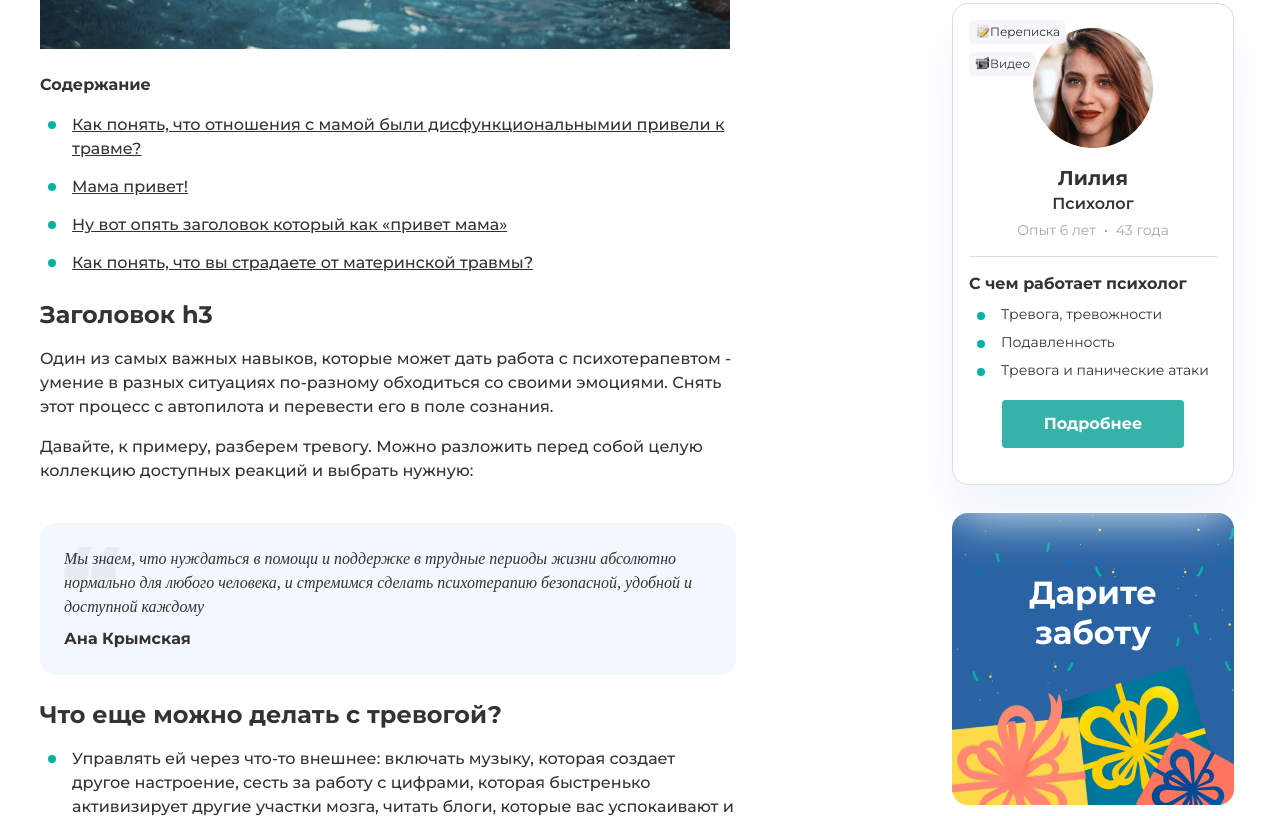
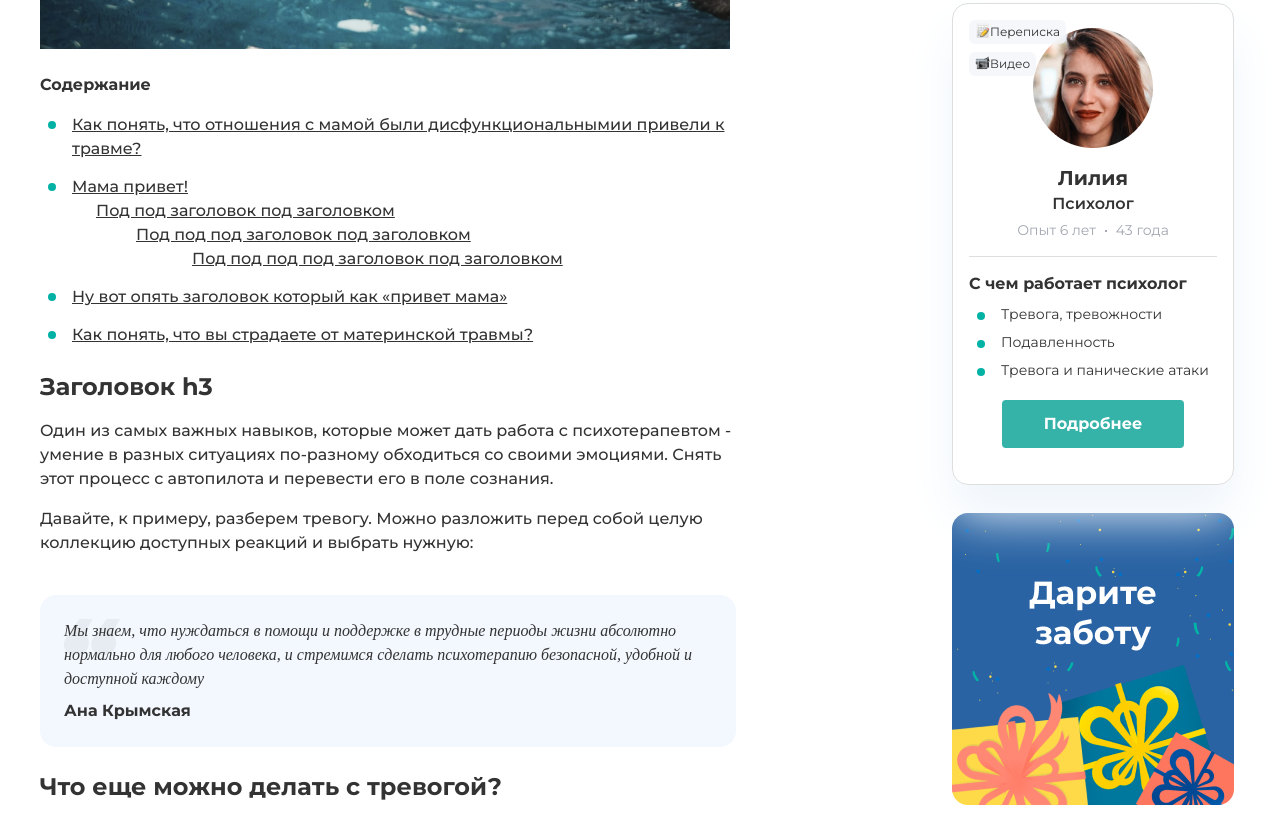
Before and after one commit to LiliiaGalkina/Youtalk, a plain HTML site: page article-one.html in a window 1280 px wide. Shown: the part 686-1502 px from the top of the page. Drawn offline with Linux system fonts and the light colour scheme; a web font is replaced by a local one.

Commit message:
Написаны стили  второй страницы с декором desktop

```diff
--- a/article-one.html
+++ b/article-one.html
@@ -40,7 +40,19 @@
                 <h4 class="main-block__subtitle">Содержание</h4>
                 <ul class="main-block__list">
                     <li class="main-block__list-item list-item-green">Как понять, что отношения с мамой были дисфункциональнымии привели к травме?</li>
-                    <li class="main-block__list-item list-item-green">Мама привет!</li>
+                    <li class="main-block__list-item list-item-green">Мама привет!
+                        <ul class="main-block__list-dop main-block__list-dop_first">
+                            <li class="main-block__list-item-dop">Под под заголовок под заголовком
+                                <ul class="main-block__list-dop">
+                                    <li class="main-block__list-item-dop main-block__list-dop_second">Под под под заголовок под заголовком
+                                        <ul class="main-block__list-dop">
+                                            <li class="main-block__list-item-dop main-block__list-dop_third">Под под под под заголовок под заголовком</li>
+                                        </ul>
+                                    </li>
+                                </ul>
+                            </li>
+                        </ul>
+                    </li>
                     <li class="main-block__list-item list-item-green">Ну вот опять заголовок который как «привет мама»</li>
                     <li class="main-block__list-item list-item-green">Как понять, что вы страдаете от материнской травмы?</li>
                 </ul>
@@ -163,7 +175,7 @@
                     <div class="card-psychlogist__dop-item-text">Видео</div>
                 </div>
             </article>
-            <article class="aside__card card-img"><img src="img/second-page/aside/banner.png" alt=""></article>
+            <article class="aside__card card-img"><img src="img/second-page/aside/banner.png" alt="на темно-синем фоне подарки и надпись - Дарите заботу"></article>
             <article class="aside__card card-price">
                 <h4 class="card-price__title"><span>8</span> Видео сессий</h4>
                 <p class="card-price__text">Проработать небольшие проблемы и продвинуться в решении сложных запросов</p>
@@ -187,6 +199,7 @@
                 </div>
                 <div class="choose-psychologist__decor"><img src="img/second-page/main/element-dark-rose-second.png" alt=""></div>
             </div>
+            <div class="aside-decor"><img src="img/second-page/main/element-dark-rose-first.png" alt="роловый полуовал"></div>
         </section>
 
     <footer class="footer">
--- a/scss/style.scss
+++ b/scss/style.scss
@@ -975,6 +975,19 @@ body {
            margin-bottom: 24px;
 		}
 
+        &__list-dop {
+            margin-bottom: 4px;
+            &_first {
+                padding-left: 24px;
+            }
+            &_second {
+                padding-left: 40px;
+            }
+            &_third {
+                padding-left: 56px;
+            }
+        }
+
         &__list-item {
             font-size: 1rem;
             line-height: 150%;
@@ -1220,6 +1233,7 @@ body {
 
 .aside {
     padding-top: 88px;
+    position: relative;
 
 	// .aside__card
 
@@ -1228,6 +1242,7 @@ body {
         border-radius: 16px;
 	}
 }
+
 .card-registration {
     margin-bottom: 24px;
     padding: 24px;
@@ -1441,6 +1456,15 @@ body {
             line-height: 150%;
 		}
 }
+
+.aside-decor {
+    position: absolute;
+    top: -2720px;
+    right: 0;;
+}
+
+/*last block  choose-psychologist*/
+
 .choose-psychologist {
    position: relative;
 
```
Also changed, not shown: css/style.css. Lines whose indentation alone changed are shown as unchanged.
